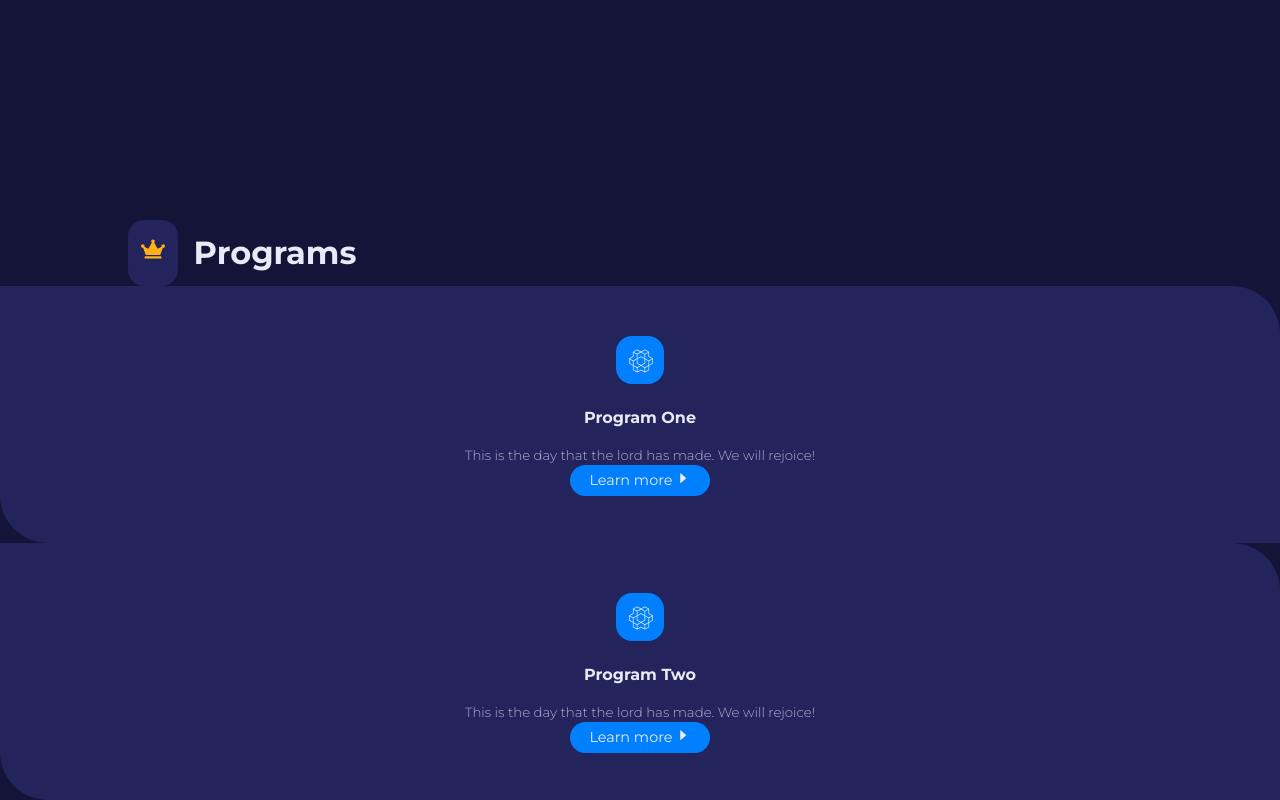
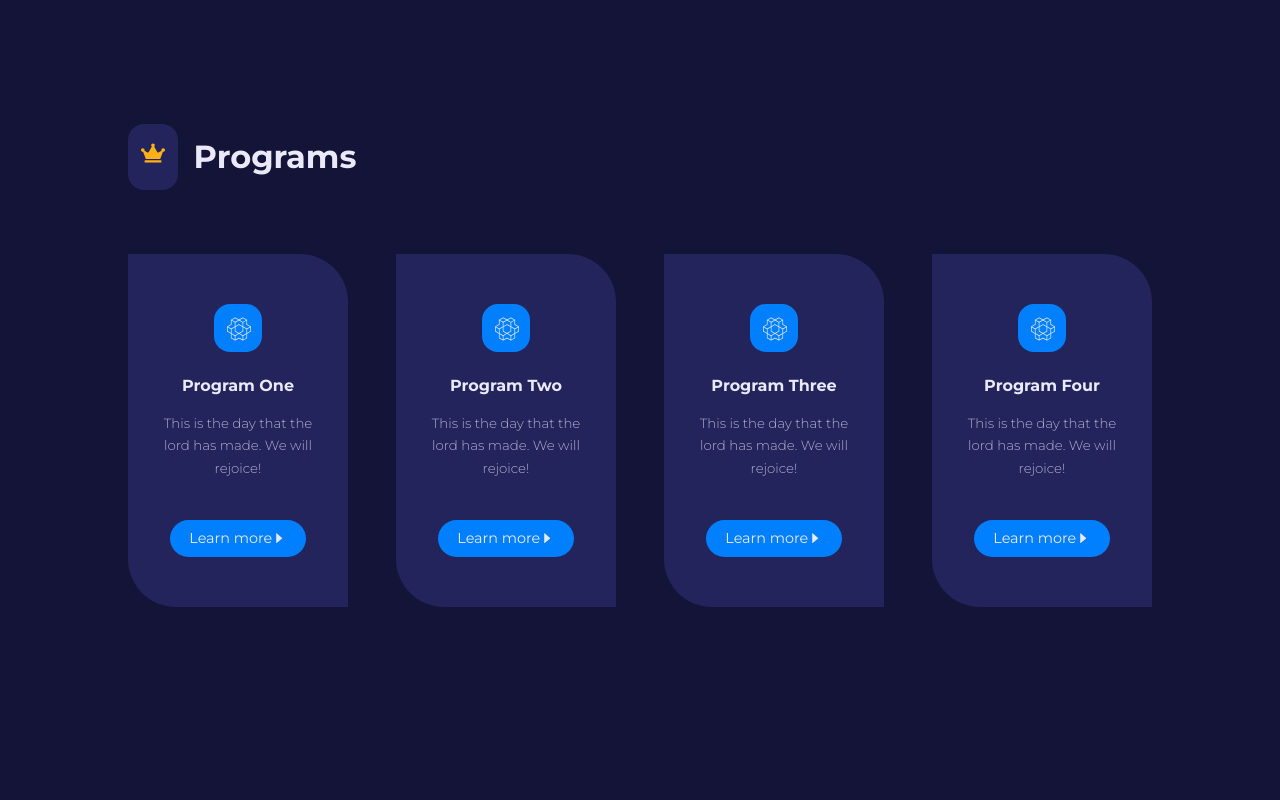
Before and after one commit to erickdc7/react-trainer-website, a React (Create React App) app: page / in a window 1280 px wide. Shown: the part 740-1540 px from the top of the page. After the commit the page ends 1347 px from the top, so only its background shows below. Built offline with nearby package versions, Linux system fonts and the light colour scheme; the HTML template or start-up script is replaced by a standard one.

Commit message:
programs styles added to home.css

```diff
--- a/src/components/Programs.jsx
+++ b/src/components/Programs.jsx
@@ -14,7 +14,6 @@ const Programs = () => {
                     icon={<FaCrown />}
                     title="Programs"
                 />
-            </div>
 
                 <div className="programs__wrapper">
                     {
@@ -32,6 +31,7 @@ const Programs = () => {
                         })
                     }
                 </div>
+            </div>
         </section>
     )
 }
--- a/src/pages/home/home.css
+++ b/src/pages/home/home.css
@@ -52,3 +52,27 @@
 .main__header-right:hover .main__header-circle {
   filter: blur(15px);
 }
+
+/* PROGRAMS */
+.programs {
+  margin-top: 4rem;
+}
+
+.programs__wrapper {
+  display: grid;
+  grid-template-columns: repeat(4, 1fr);
+  gap: 3rem;
+  margin-top: 4rem;
+}
+
+.programs__program a {
+  margin-top: 2.5rem;
+  display: flex;
+  align-items: center;
+  justify-content: center;
+}
+
+.programs__program:hover a {
+  background: var(--color-secondary);
+  color: var(--color-gray-600);
+}
```
Lines whose indentation alone changed are shown as unchanged.
